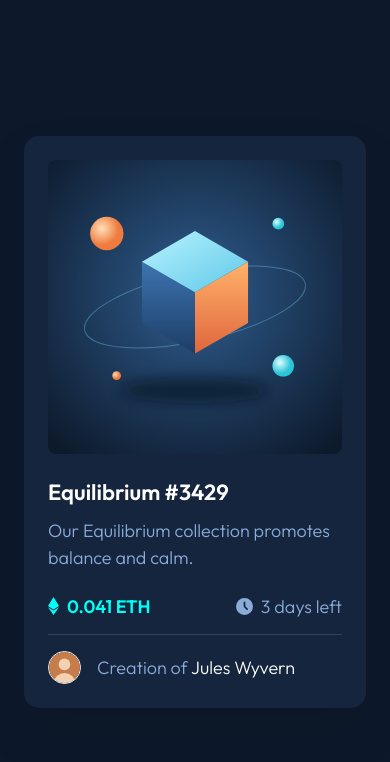
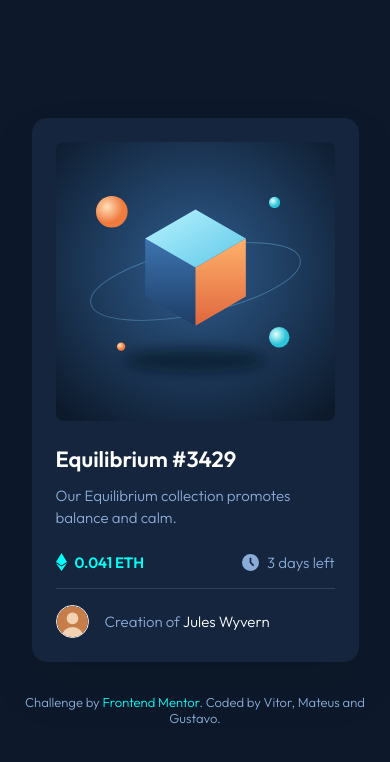
Before and after one commit to VitorBernalRodrigues/nft-preview-card, a plain HTML site: page index.html in a window 390 px wide. Drawn offline with Linux system fonts and the light colour scheme.

Commit message:
feat(card): make card responsive for mobile and desktop

```diff
--- a/css/style.css
+++ b/css/style.css
@@ -166,3 +166,27 @@
 .card__creator a:hover {
   color: var(--cyan);
 }
+
+/* ===== Crédito do desafio ===== */
+.attribution {
+  margin-top: 32px;
+  font-size: 13px;
+  font-weight: 300;
+  text-align: center;
+  color: var(--soft-blue);
+}
+
+.attribution a {
+  color: var(--cyan);
+}
+
+/* ===== Responsivo: celulares (até 480px) ===== */
+@media (max-width: 480px) {
+  body {
+    font-size: 15px;
+  }
+
+  .card {
+    max-width: 327px;
+  }
+}
--- a/index.html
+++ b/index.html
@@ -32,6 +32,11 @@
         <p>Creation of <a href="#">Jules Wyvern</a></p>
       </div>
     </article>
+
+    <footer class="attribution">
+      Challenge by <a href="https://www.frontendmentor.io?ref=challenge" target="_blank" rel="noopener">Frontend Mentor</a>.
+      Coded by Vitor, Mateus and Gustavo.
+    </footer>
   </main>
 </body>
 </html>
```
